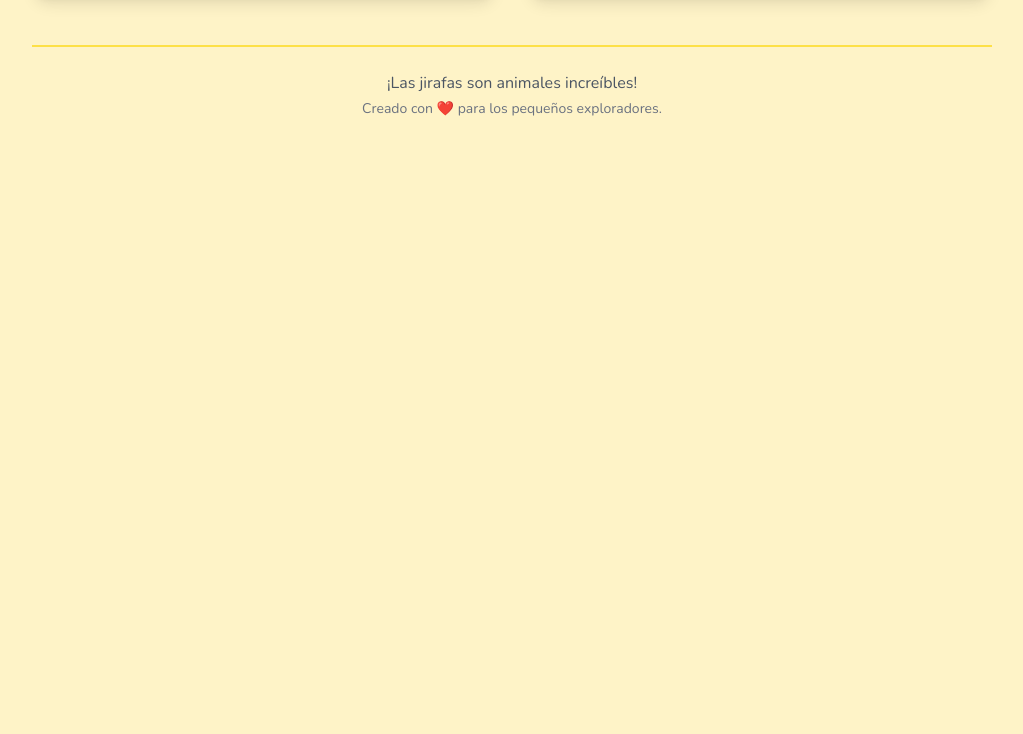
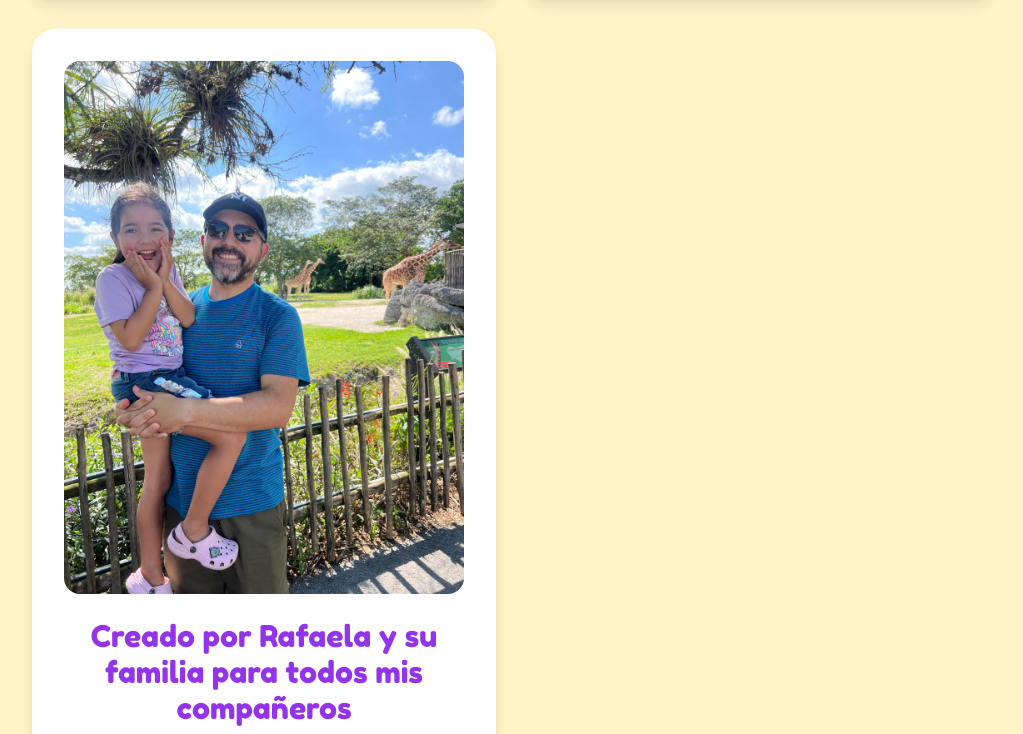
Before and after one commit to rodolfobernales/jirafa, a plain HTML site: page index.html in a window 1280 px wide. Shown: the part 1499-2233 px from the top of the page, without its empty margins (128-1151 px from the left). Before the commit the page ends 1674 px from the top, so only its background shows below. Drawn offline with nearby package versions, Linux system fonts and the light colour scheme.

Commit message:
Update index.html

```diff
--- a/index.html
+++ b/index.html
@@ -119,7 +119,16 @@
                          class="w-full h-48 object-cover rounded-xl"
                          onerror="this.onerror=null;this.src='https://placehold.co/600x400/F97316/FFFFFF?text=Sabana+Africana';">
                 </div>
-
+           <!-- Sección de Dedicatoria -->
+            <section class="text-center mb-12">
+                <div class="bg-white rounded-3xl p-8 card-shadow max-w-3xl mx-auto">
+                    <img src="https://raw.githubusercontent.com/rodolfobernales/jirafa/refs/heads/main/fotojira.jpeg"
+                         alt="[Imagen de una familia de jirafas]"
+                         class="w-full h-auto rounded-2xl object-cover mb-6"
+                         onerror="this.onerror=null;this.src='https://placehold.co/600x400/A78BFA/FFFFFF?text=Familia+Jirafa';">
+                    <h2 class="text-3xl text-purple-600">Creado por Rafaela y su familia para todos mis compañeros</h2>
+                </div>
+            </section>
 
         </main>
 
```
